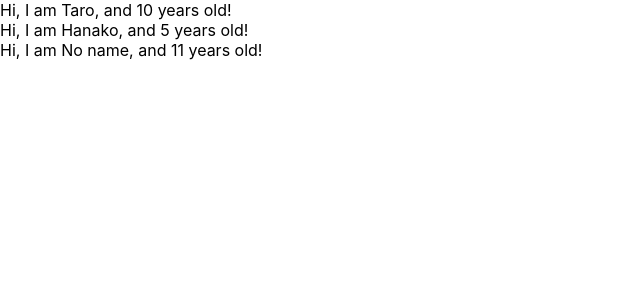
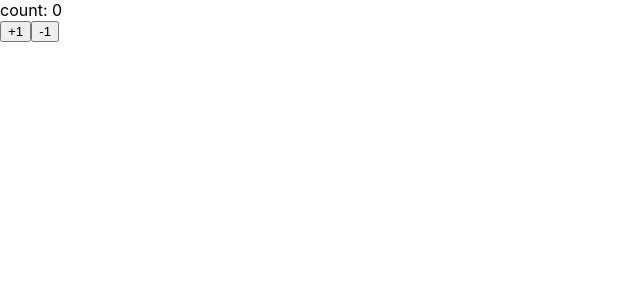
Before and after one commit to Koya-Aya/udemy-react-redux-crud-application2, a React (Create React App) app: page / in a window 1280 px wide. Shown: the top 300 px of the page, without its empty margins (0-640 px from the left). Built offline with nearby package versions, Linux system fonts and the light colour scheme.

Commit message:
learn state a Please enter the commit message for your changes. Lines startingi

```diff
--- a/src/App.js
+++ b/src/App.js
@@ -1,35 +1,35 @@
-import React from 'react';
+import React , { Component } from 'react';
 
-import PropTypes from 'prop-types';
+const App =() => (<Counter></Counter>)
 
-const App =() => {
+class Counter extends Component {
+ constructor(props){
+  super(props)
+  this.state = { count: 0 }
+ }
 
- const profiles = [
-  { name: "Taro", age:10 },
-  { name: "Hanako", age:5 },
-  { name: "No name", age:11}
-]
+ handlePlusButton = () => {
+  this.setState({ count: this.state.count +1})
+ }
 
-  return(
-   <div>
-	{
-	 profiles.map((profile,index) => {
-	  return <User name ={profile.name} age={profile.age} key={index} />
-         })
-	}
-   </div>
-  )
-}
+  handleMinusButton = () => {
+    this.setState({ count: this.state.count -1})
+ }
 
-const User = (props) => {
- return <div>Hi, I am {props.name}, and {props.age} years old! </div>
+
+ render() {
+  return (
+   <React.Fragment>
+    <div>count: {this.state.count}</div>
+    <button onClick={this.handlePlusButton}>+1</button>
+    <button onClick={this.handleMinusButton}>-1</button>
+   </React.Fragment>
+
+
+   )
+ }
 }
 
 
-User.propTypes ={
- name: PropTypes.string,
- age :PropTypes.number.isRequired
-
-}
 
 export default App;
```
